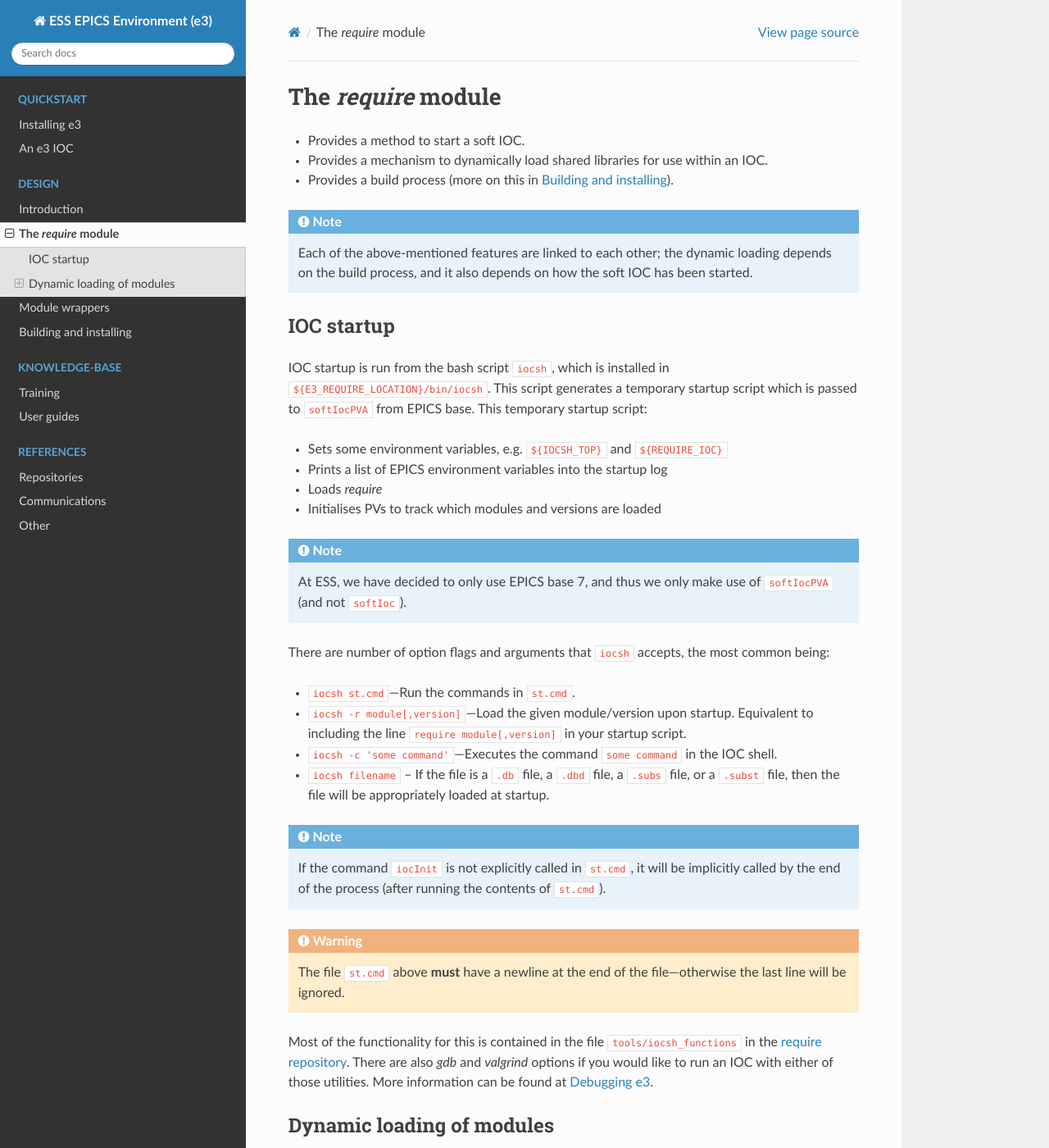
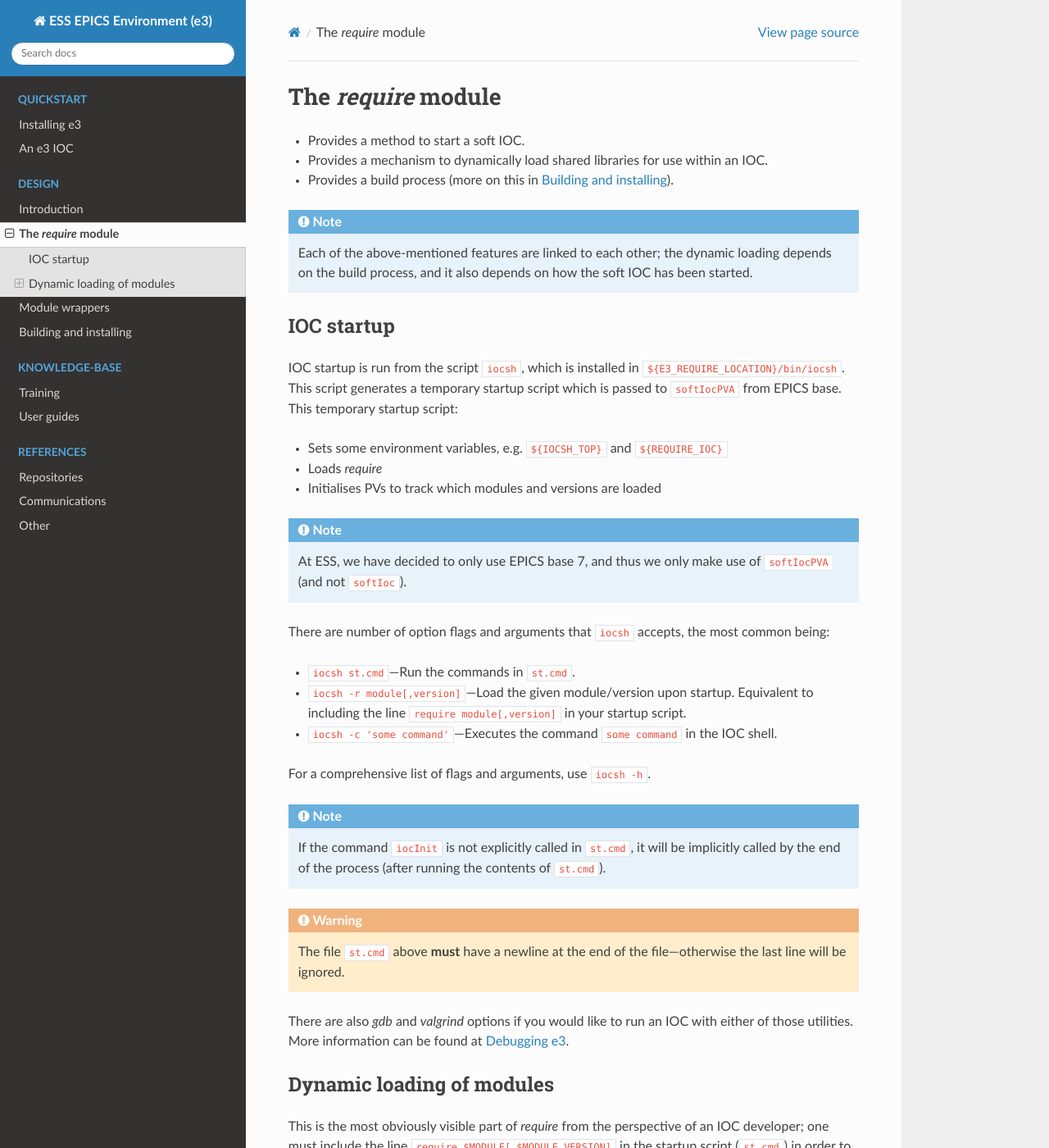
Before and after one commit to ttkorhonen/e3pages, a Sphinx documentation site: the page built from docs/design/2_require.md, in a window 1280 px wide and 1400 px high. Shown: the whole window at 82% size. Built offline with Sphinx 7.4.7 and the Read the Docs theme 2.0.0, drawn with Linux system fonts in a browser that asks for light colours.

Commit message:
E3-1422: Update iocsh usage instructions

```diff
--- a/docs/design/2_require.md
+++ b/docs/design/2_require.md
@@ -15,13 +15,12 @@
 
 ## IOC startup
 
-IOC startup is run from the bash script `iocsh`, which is installed in
+IOC startup is run from the script `iocsh`, which is installed in
 `${E3_REQUIRE_LOCATION}/bin/iocsh`. This script generates a temporary
 startup script which is passed to `softIocPVA` from EPICS base. This temporary
 startup script:
 
 * Sets some environment variables, e.g. `${IOCSH_TOP}` and `${REQUIRE_IOC}`
-* Prints a list of EPICS environment variables into the startup log
 * Loads *require*
 * Initialises PVs to track which modules and versions are loaded
 
@@ -39,9 +38,8 @@
   script.
 * `iocsh -c 'some command'`---Executes the command `some command` in the
   IOC shell.
-* `iocsh filename` -- If the file is a `.db` file, a `.dbd` file, a `.subs`
-  file, or a `.subst` file, then the file will be appropriately loaded at
-  startup.
+
+For a comprehensive list of flags and arguments, use `iocsh -h`.
 
 :::{note}
 If the command `iocInit` is not explicitly called in `st.cmd`, it will be
@@ -54,8 +52,6 @@
 file---otherwise the last line will be ignored.
 :::
 
-Most of the functionality for this is contained in the file
-`tools/iocsh_functions` in the [require repository](https://gitlab.esss.lu.se/e3/e3-require).
 There are also *gdb* and *valgrind* options if you would like to run an IOC with
 either of those utilities. More information can be found at {ref}`debugging_e3`.
 
```
